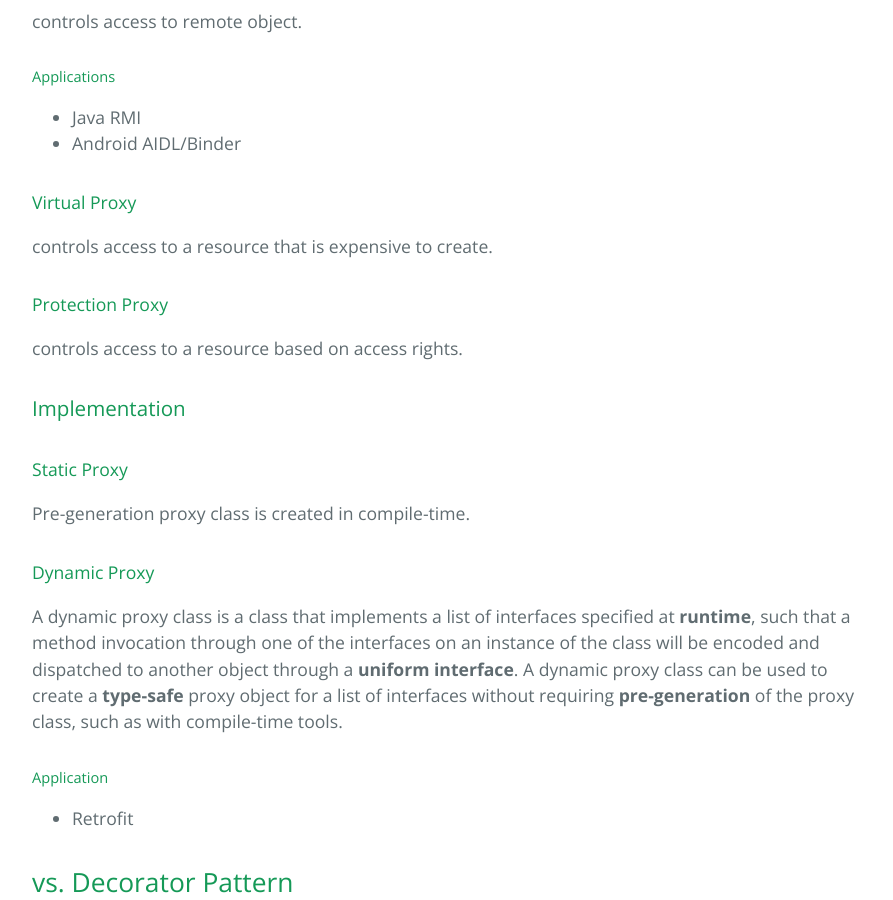
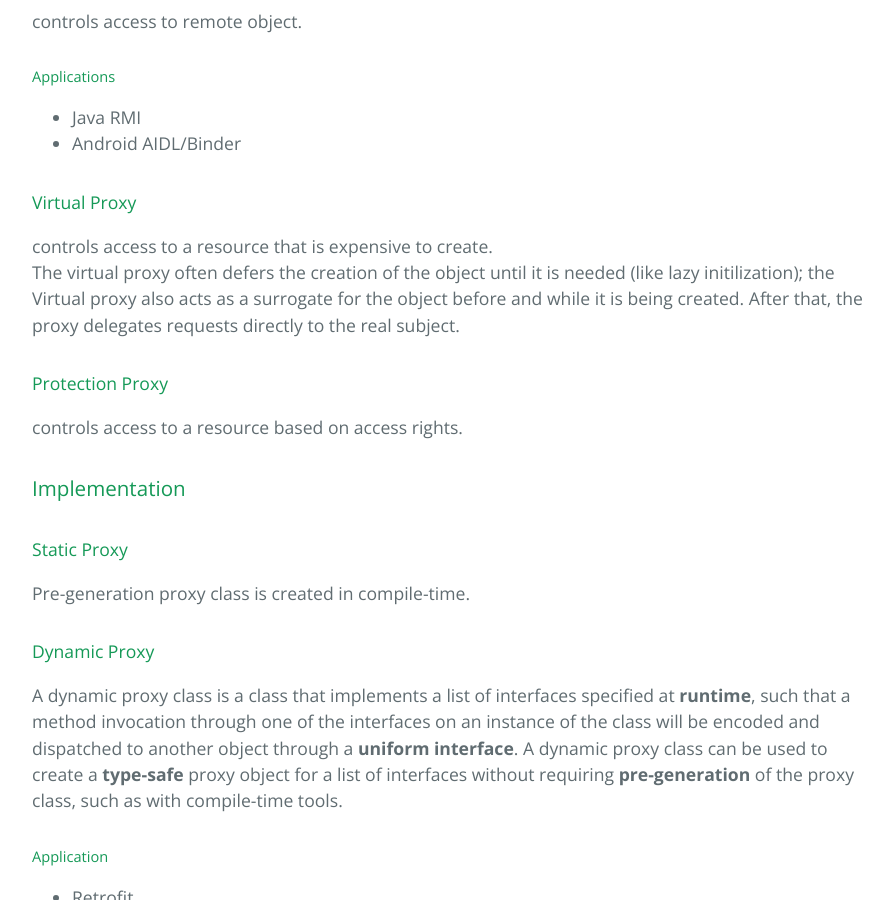
Before and after one commit to dreamhb/dreamhb.github.io, a Jekyll site: the page built from _posts/2021-06-14-Design-Patterns-Proxy.md, in a window 1280 px wide and 900 px high, scrolled down 1028 px. Shown: the whole window, without its empty margins (192-1085 px from the left). Built offline with Jekyll 4.4.1, drawn with Linux system fonts in a browser that asks for light colours; comment, search, counter and statistics services are not loaded.

Commit message:
add some content

```diff
--- a/_posts/2021-06-14-Design-Patterns-Proxy.md
+++ b/_posts/2021-06-14-Design-Patterns-Proxy.md
@@ -21,6 +21,7 @@ controls access to remote object.
 
 #### Virtual Proxy
 controls access to a resource that is expensive to create.
+The virtual proxy often defers the creation of the object until it is needed (like lazy initilization); the Virtual proxy also acts as a surrogate for the object before and while it is being created. After that, the proxy delegates requests directly to the real subject.
 #### Protection Proxy
 controls access to a resource based on access rights.
 
```
